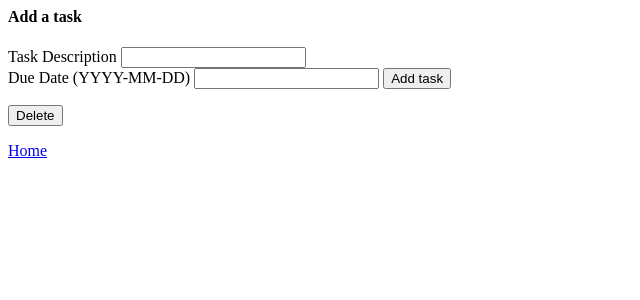
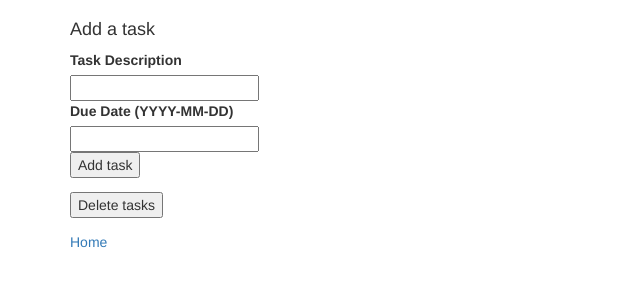
Before and after one commit to tjheffner/march17_todo_db, a PHP site: template todo/views/category.twig in a window 1280 px wide. Shown: the top 300 px of the page, without its empty margins (0-640 px from the left). Run offline with PHP 8.4, Linux system fonts and the light colour scheme; the template is opened without the code that fills it, so the values that code supplies are empty; some libraries are stand-ins or nearby versions.

Commit message:
Update readme, add bootstrap to twig pages

```diff
--- a/todo/views/category.twig
+++ b/todo/views/category.twig
@@ -1,8 +1,10 @@
 <html>
     <head>
+        <link rel='stylesheet' href='https://maxcdn.bootstrapcdn.com/bootstrap/3.3.1/css/bootstrap.min.css'>
         <title>To Do List</title>
     </head>
     <body>
+        <div class="container">
         <h1>{{ category.getName }}</h1>
 
         {% if tasks is not empty %}
@@ -18,19 +20,19 @@
 
     <form action ='/tasks' method ='post'>
         <input id="category_id" name="category_id" type="hidden" value="{{ category.getId() }}">
-        <label for='description'>Task Description</label>
+        <label for='description'>Task Description</label><br>
         <input id='description' name='description' tyep='text' required>
         <br>
-        <label for='duedate'>Due Date (YYYY-MM-DD)</label>
+        <label for='duedate'>Due Date (YYYY-MM-DD)</label><br>
         <input id='duedate' name='duedate' type='text' maxlength=10 required>
-
+        <br>
         <button type='submit'>Add task</button>
     </form>
-
     <form action='/delete_tasks' method='post'>
-        <button type='submit'>Delete</button>
+        <button type='submit'>Delete tasks</button>
     </form>
 
     <p><a href='/'>Home</a></p>
+    </div>
 </body>
 </html>
--- a/todo/views/index.twig
+++ b/todo/views/index.twig
@@ -1,8 +1,10 @@
 <html>
     <head>
         <title>To Do List</title>
+        <link rel='stylesheet' href='https://maxcdn.bootstrapcdn.com/bootstrap/3.3.1/css/bootstrap.min.css'>
     </head>
     <body>
+        <div class="container">
         <h1>Welcome to To Do List</h1>
 
         <p>Create a new category</p>
@@ -28,6 +30,7 @@
         <form action='/delete_categories' method='post'>
             <button type='submit'>Clear</button>
         </form>
+        </div>
 
     </body>
 </html>
--- a/todo/views/tasks.twig
+++ b/todo/views/tasks.twig
@@ -2,8 +2,10 @@
 <html>
     <head>
         <title>To Do List</title>
+        <link rel='stylesheet' href='https://maxcdn.bootstrapcdn.com/bootstrap/3.3.1/css/bootstrap.min.css'>
     </head>
     <body>
+        <div class="container">
         <h1>To Do List</h1>
         {% if tasks is not empty %}
           <p>Here are all your tasks:</p>
@@ -27,6 +29,6 @@
         <form action='/delete_tasks' method='post'>
             <button type='submit'>Delete</button>
         </form>
-
+        </div>
     </body>
 </html>
```
Also changed, not shown: todo/README.md.
